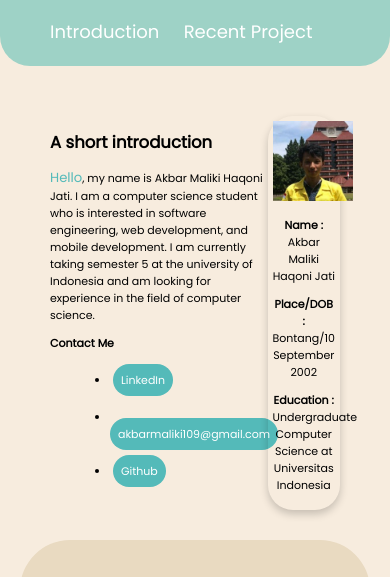
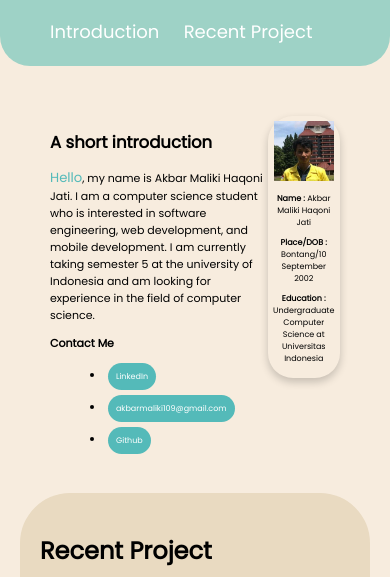
Before and after one commit to akbarmaliki10/personal-website, a plain HTML site: page index.html in a window 390 px wide. Shown: the part 141-718 px from the top of the page. Drawn offline with Linux system fonts and the light colour scheme.

Commit message:
add responsiveness for width below 500px

```diff
--- a/assets/style.css
+++ b/assets/style.css
@@ -176,3 +176,23 @@ article {
         max-width: 80px;
     }
 }
+
+
+@media only screen and (max-width: 500px) {
+    aside {
+        font-size: 8px;
+    }
+    .contact-item a{
+        font-size: 8px;
+    }
+
+    .contact-item {
+        margin: 15px;
+    }
+
+    aside img {
+        max-width: 60px;
+    }
+
+
+}
--- a/index.html
+++ b/index.html
@@ -25,8 +25,8 @@
     <main>
       <div id="introduction">
         <div id="paragraph">
-          <h2>A short introduction</h2>
-          <p>
+          <h2 class="intro">A short introduction</h2>
+          <p class="intro">
             <span style="color: #54bab9; font-size: larger">Hello</span>, my
             name is Akbar Maliki Haqoni Jati. I am a computer science student
             who is interested in software engineering, web development, and
```
